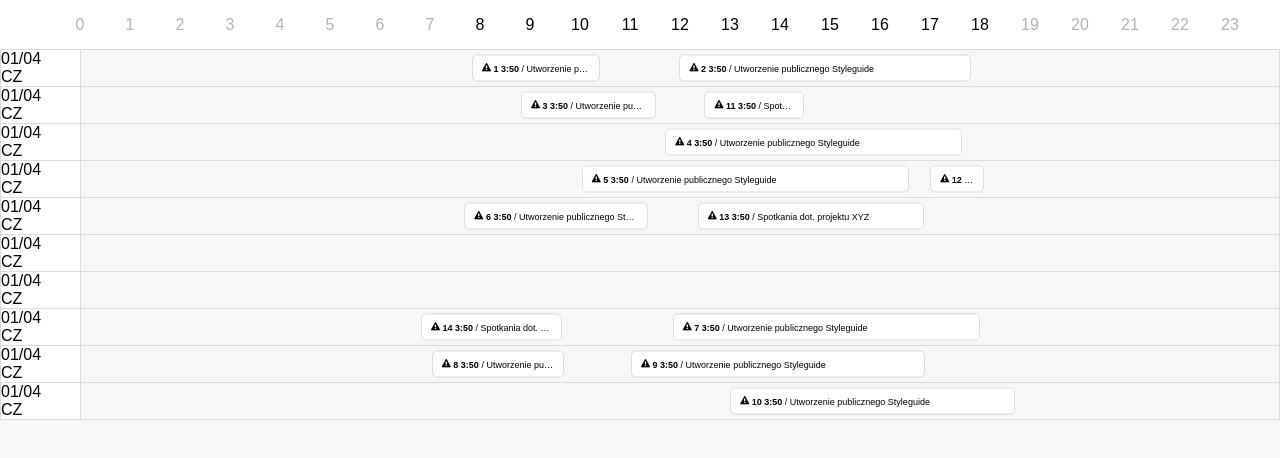
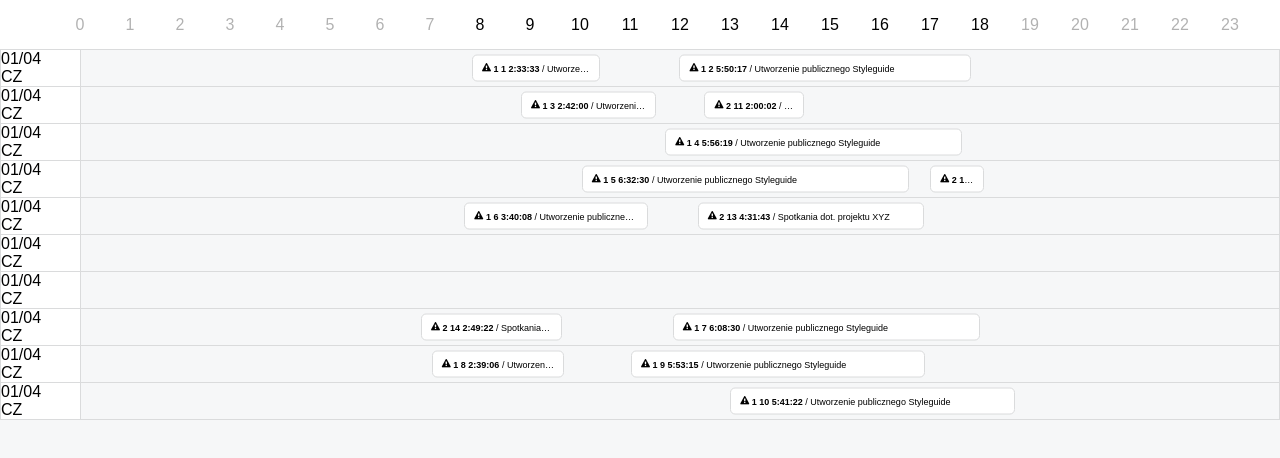
Before and after one commit to JOgonowski/iiit-task, a Vue app: page / in a window 1280 px wide. Shown: the top 458 px of the page. Built offline with nearby package versions, Linux system fonts and the light colour scheme; data requests are answered from the project's data file.

Commit message:
Task durations calculated and displayed

```diff
--- a/src/js/App.vue
+++ b/src/js/App.vue
@@ -65,12 +65,19 @@
                     const b = a.clone().add(d, "day").format("YYYY-MM-DD");
                     out.push({
                         dayNum: b,
-            entries: this.entries.filter(task => {
-              return moment(task.start).format("YYYY-MM-DD") === b;
-            }).map(task => {
-              const startMoment = moment(task.start).utc().diff(moment(task.start).utc().startOf('day'), 'seconds');
-              const endMoment = moment(task.end).utc().diff(moment(task.end).utc().startOf('day'), 'seconds');
-              return { id: task.id, taskId: task.taskId, name: task.name, start: task.start, end: task.end, status: task.status, startPercent: (startMoment*100 / allSeconds)+"%", endPercent: ((endMoment-startMoment)*100 / allSeconds)+"%" }
+                        entries: this.entries.filter(entry => {
+                            return moment(entry.start).format("YYYY-MM-DD") === b;
+                        }).map(entry => {
+                            const startMoment = moment(entry.start).utc().diff(moment(entry.start).utc().startOf('day'), 'seconds');
+                            const endMoment = moment(entry.end).utc().diff(moment(entry.end).utc().startOf('day'), 'seconds');
+                            const diff = endMoment - startMoment;
+                            const temphrs = Math.floor(diff/3600);
+                            let tempmins = Math.floor((diff%3600)/60);
+                            tempmins = tempmins < 10 ? "0"+tempmins : tempmins;
+                            let tempsecs = Math.floor((diff%3600)%60);
+                            tempsecs = tempsecs < 10 ? "0"+tempsecs : tempsecs;
+
+                            return { id: entry.id, taskId: entry.taskId, name: entry.name, start: entry.start, end: entry.end, status: entry.status, startPercent: (startMoment*100 / allSeconds)+"%", endPercent: ((endMoment-startMoment)*100 / allSeconds)+"%", duration: { hours: temphrs, minutes: tempmins, seconds: tempsecs } }
                         })
                     })
                 }
@@ -110,6 +117,7 @@
                                 let tempLog = Object.assign({}, log);
                                 tempLog.name = userTask.name;
                                 tempLog.taskId = userTask.id;
+
                                 tempArr.push(tempLog);
                             });
                         });
@@ -221,6 +229,7 @@
                     newTasks.forEach(entry => {
                         delete entry.taskId;
                         delete entry.name;
+                        delete entry.duration;
                     });
 
                     const taskToSave = {
--- a/src/js/components/Day.vue
+++ b/src/js/components/Day.vue
@@ -4,17 +4,33 @@
         <div class="calendar__row-cell calendar__row-cell--timeline">
             <div class="calendar__entry-wrap" v-for="entry in entries" v-bind:key="entry.id" v-bind:style="{ left: entry.startPercent, width: entry.endPercent }" @click.prevent="$emit('modal-open', { day: dayNum, entry })">
                 <div class="calendar__entry">
-                    <span class="calendar__status-icon icon-exclamation-triangle"></span> <strong>{{entry.id}} 3:50</strong> / {{tasks[entry.taskId]}}
+                    <span class="calendar__status-icon icon-exclamation-triangle"></span> <strong>{{entry.taskId}} {{entry.id}} {{entry.duration.hours}}:{{entry.duration.minutes}}:{{entry.duration.seconds}}</strong> / {{tasks[entry.taskId]}}
                 </div>
             </div>
         </div>
-        <div class="calendar__row-cell"><div class="calendar__row-sum">8:20</div><button class="calendar__edit-button" @click.prevent="$emit('modal-open', { day: dayNum })"><span class="calendar__edit-icon icon-pencil"></span></button></div>
+        <div class="calendar__row-cell"><div class="calendar__row-sum" v-if="entries.length">{{timeTotal.totalHours}}:{{timeTotal.totalMinutes}}</div><button class="calendar__edit-button" @click.prevent="$emit('modal-open', { day: dayNum })"><span class="calendar__edit-icon icon-pencil"></span></button></div>
     </div>
 </template>
 
 <script>
-  export default {
-    name: "Day",
-    props: [ "dayNum", "entries", "tasks" ]
-  }
+    export default {
+        name: "Day",
+        props: [ "dayNum", "entries", "tasks" ],
+        computed: {
+            timeTotal() {
+                let totalsecs = 0;
+                this.entries.filter(entry => {
+                    return entry.status !== "warning";
+                }).forEach(entry => {
+                    totalsecs += entry.duration.hours*3600 + parseInt(entry.duration.minutes)*60 + parseInt(entry.duration.seconds);
+                });
+                const temphrs = Math.floor(totalsecs/3600);
+                let tempmins = Math.floor((totalsecs%3600)/60);
+                tempmins = tempmins < 10 ? "0"+tempmins : tempmins;
+                let tempsecs = Math.floor((totalsecs%3600)%60);
+                tempsecs = tempsecs < 10 ? "0"+tempsecs : tempsecs;
+                return { totalHours: temphrs, totalMinutes: tempmins, totalSeconds: tempsecs };
+            }
+        }
+    }
 </script>
--- a/src/js/components/Modal.vue
+++ b/src/js/components/Modal.vue
@@ -1,7 +1,7 @@
 <template>
     <div class="modal" @click.self="$emit('modal-close')">
         <div class="modal__window">
-            <form @submit.prevent="$emit('modal-save', { day, entry })"></form>
+            <form @submit.prevent="$emit('modal-save', { day, entry })">
                 <h2>Dodajesz task do dnia {{day}}</h2>
                 <input type="text" v-model="entry.id" />
                 <input type="text" v-model="entry.name" />
@@ -9,6 +9,7 @@
                 <input type="text" v-model="entry.end" />
                 <button type="submit">save</button>
                 <button @click.prevent="$emit('modal-delete', { day, entry })">delete</button>
+            </form>
             <h1>Lorem ipsum dolor sit amet, consectetur adipiscing elit. Vestibulum ullamcorper dictum enim ac molestie. Curabitur est libero, tempor eu interdum in, luctus in tortor. Cras vitae quam sed leo eleifend volutpat. Donec eget viverra orci. In euismod erat vitae lorem auctor facilisis. Donec sed ultricies diam. Pellentesque magna diam, condimentum sit amet tellus id, cursus accumsan velit. Phasellus tincidunt consequat dolor, in faucibus metus vehicula id. Morbi quis odio ultrices, vestibulum mauris vitae, tempus nulla. Donec interdum tortor id dui blandit, eu sollicitudin ex sollicitudin. Mauris viverra neque tellus, et volutpat ligula convallis ac. Nullam nisl nulla, viverra in vulputate vel, consequat eu est. In commodo ornare lacus non facilisis. Suspendisse nisi velit, mollis a euismod non, cursus ut nulla. Pellentesque et purus sed neque varius condimentum.<br />
                 <br />
                 Pellentesque quis elementum magna, vel rhoncus dui. Nunc eu ante nibh. Phasellus lobortis nibh sed feugiat finibus. Duis sollicitudin aliquam augue nec ultricies. Praesent et nulla auctor, aliquam turpis in, aliquam magna. Aenean eu elementum ante. Quisque lobortis lorem ut massa posuere gravida. Nullam luctus cursus urna non suscipit. Curabitur porttitor elementum nunc. In lacinia sed leo sit amet rhoncus. Ut eget posuere odio, sit amet vestibulum nisl. Curabitur condimentum malesuada tellus, vel viverra tellus auctor sit amet.<br />
```
Lines whose indentation alone changed are shown as unchanged.
